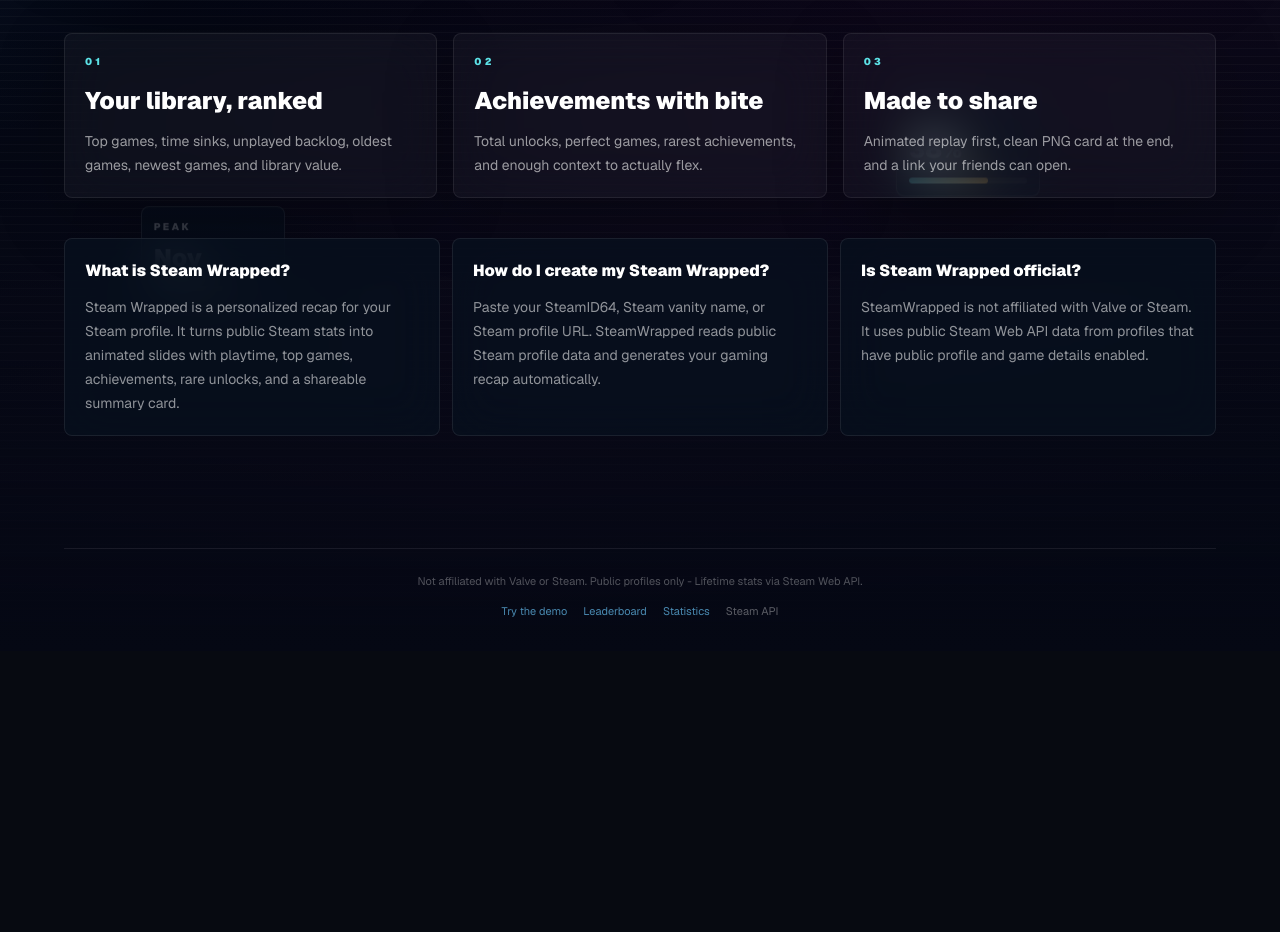
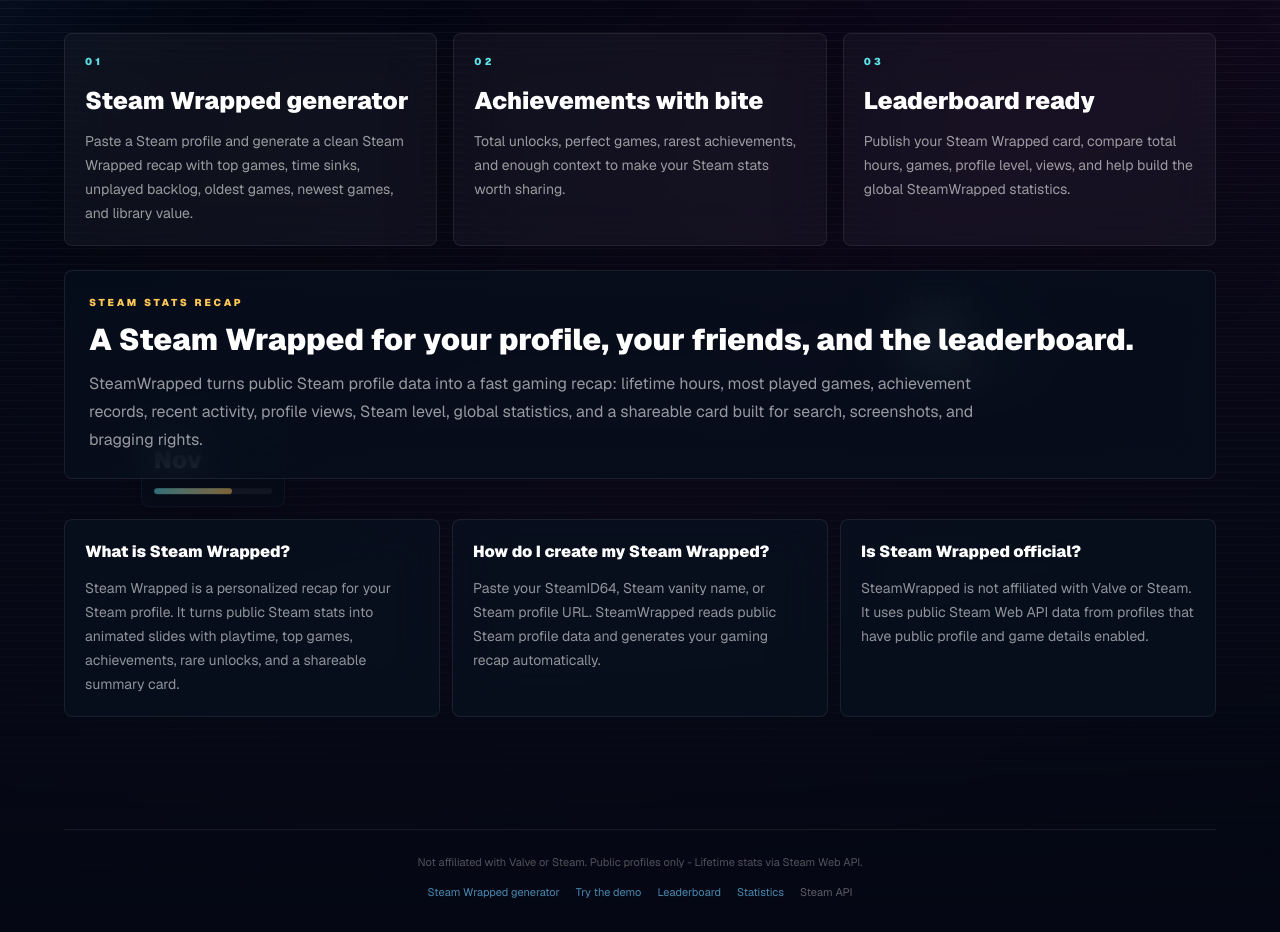
Before and after one commit to whynotzr/steamwrapped, a Next.js app: page /steam-wrapped in a window 1280 px wide. Shown: the part 920-1852 px from the top of the page. Before the commit the page ends 1571 px from the top, so only its background shows below. Built offline with nearby package versions, Linux system fonts and the light colour scheme; no server answers.

Commit message:
Strengthen Steam Wrapped SEO signals

```diff
--- a/src/app/layout.tsx
+++ b/src/app/layout.tsx
@@ -23,11 +23,11 @@
       }
     : {}),
   title: {
-    default: "Steam Wrapped - Your gaming life, exposed",
+    default: "Steam Wrapped - Steam stats recap and leaderboard",
     template: "%s | SteamWrapped",
   },
   description:
-    "Create your Steam Wrapped in one click: lifetime Steam stats, top games, gaming archetype, achievements, and a shareable PNG card.",
+    "Create your Steam Wrapped in one click: lifetime Steam stats, top games, achievements, rare unlocks, gaming leaderboard, and a shareable PNG recap card.",
   keywords: [
     "Steam Wrapped",
     "SteamWrapped",
@@ -35,6 +35,8 @@
     "Steam recap",
     "gaming wrapped",
     "Steam profile stats",
+    "Steam Wrapped generator",
+    "Steam Wrapped leaderboard",
   ],
   alternates: {
     canonical: "/",
@@ -52,15 +54,26 @@
   openGraph: {
     type: "website",
     siteName: "SteamWrapped",
-    title: "Steam Wrapped - Your gaming life, exposed",
+    title: "Steam Wrapped - Steam stats recap and leaderboard",
     description:
-      "Create Spotify Wrapped-style Steam slides. Paste your SteamID64 or profile URL.",
+      "Create a Steam Wrapped recap from your Steam profile with lifetime stats, top games, achievements, leaderboards, and a shareable card.",
     locale: "en_US",
+    url: "/",
+    images: [
+      {
+        url: "/opengraph-image",
+        width: 1200,
+        height: 630,
+        alt: "Steam Wrapped profile recap",
+      },
+    ],
   },
   twitter: {
     card: "summary_large_image",
-    title: "Steam Wrapped",
-    description: "Create your Steam gaming recap in animated slides.",
+    title: "Steam Wrapped - Steam stats recap",
+    description:
+      "Create your Steam Wrapped and compare your Steam stats on the leaderboard.",
+    images: ["/opengraph-image"],
   },
 };
 
--- a/src/app/page.tsx
+++ b/src/app/page.tsx
@@ -3,22 +3,24 @@
 import { getSiteUrl } from "@/lib/site-url";
 
 export const metadata: Metadata = {
-  title: "Steam Wrapped - Create your Steam gaming recap",
+  title: "Steam Wrapped - Create your Steam stats recap",
   description:
-    "Create your Steam Wrapped from your Steam profile. See lifetime Steam stats, top games, achievements, rare unlocks, and a shareable recap card.",
+    "Create your Steam Wrapped from your Steam profile. See lifetime Steam stats, top games, achievements, rare unlocks, leaderboard rankings, and a shareable recap card.",
   alternates: {
     canonical: "/",
   },
   openGraph: {
-    title: "Steam Wrapped - Create your Steam gaming recap",
+    title: "Steam Wrapped - Create your Steam stats recap",
     description:
-      "Paste your Steam profile and generate animated Steam Wrapped slides with lifetime stats, top games, achievements, and a shareable card.",
+      "Paste your Steam profile and generate animated Steam Wrapped slides with lifetime stats, top games, achievements, leaderboards, and a shareable card.",
     url: "/",
   },
   twitter: {
+    card: "summary_large_image",
     title: "Steam Wrapped",
     description:
       "Create your Steam Wrapped from your Steam profile and share your gaming recap.",
+    images: ["/opengraph-image"],
   },
 };
 
@@ -59,10 +61,22 @@
   name: "Steam Wrapped",
   alternateName: "SteamWrapped",
   url: getSiteUrl(),
+  sameAs: [`${getSiteUrl()}/steam-wrapped`],
   applicationCategory: "EntertainmentApplication",
   operatingSystem: "Web",
   description:
-    "Create your Steam Wrapped from your Steam profile with lifetime Steam stats, top games, achievements, and a shareable recap card.",
+    "Create your Steam Wrapped from your Steam profile with lifetime Steam stats, top games, achievements, leaderboard rankings, and a shareable recap card.",
+};
+
+const webSiteJsonLd = {
+  "@context": "https://schema.org",
+  "@type": "WebSite",
+  name: "Steam Wrapped",
+  alternateName: "SteamWrapped",
+  url: getSiteUrl(),
+  inLanguage: "en",
+  description:
+    "Steam Wrapped is a Steam stats recap generator with profile cards, leaderboards, and global community statistics.",
 };
 
 export default async function Home({
@@ -83,6 +97,12 @@
           __html: JSON.stringify(webApplicationJsonLd),
         }}
       />
+      <script
+        type="application/ld+json"
+        dangerouslySetInnerHTML={{
+          __html: JSON.stringify(webSiteJsonLd),
+        }}
+      />
       <LandingPage hasError={params.error === "auth_failed"} />
     </>
   );
--- a/src/app/steam-wrapped/page.tsx
+++ b/src/app/steam-wrapped/page.tsx
@@ -5,20 +5,22 @@
 export const metadata: Metadata = {
   title: "Steam Wrapped - Generate your Steam stats recap",
   description:
-    "Generate a Steam Wrapped recap from your Steam profile with lifetime playtime, top games, achievements, rare unlocks, and a shareable card.",
+    "Generate a Steam Wrapped recap from your Steam profile with lifetime playtime, top games, achievements, rare unlocks, leaderboard rankings, and a shareable card.",
   alternates: {
     canonical: "/steam-wrapped",
   },
   openGraph: {
     title: "Steam Wrapped - Generate your Steam stats recap",
     description:
-      "Create animated Steam Wrapped slides from your public Steam profile.",
+      "Create animated Steam Wrapped slides from your public Steam profile and compare your stats on the leaderboard.",
     url: "/steam-wrapped",
   },
   twitter: {
+    card: "summary_large_image",
     title: "Steam Wrapped",
     description:
       "Generate your Steam Wrapped recap from your Steam profile.",
+    images: ["/opengraph-image"],
   },
 };
 
@@ -28,7 +30,7 @@
   name: "Steam Wrapped",
   url: `${getSiteUrl()}/steam-wrapped`,
   description:
-    "Generate a Steam Wrapped recap from your Steam profile with lifetime Steam stats, top games, achievements, and a shareable card.",
+    "Generate a Steam Wrapped recap from your Steam profile with lifetime Steam stats, top games, achievements, leaderboard rankings, and a shareable card.",
   isPartOf: {
     "@type": "WebSite",
     name: "SteamWrapped",
--- a/src/components/home/LandingPage.tsx
+++ b/src/components/home/LandingPage.tsx
@@ -22,18 +22,18 @@
 const FEATURE_ROWS = [
   {
     kicker: "01",
-    title: "Your library, ranked",
-    text: "Top games, time sinks, unplayed backlog, oldest games, newest games, and library value.",
+    title: "Steam Wrapped generator",
+    text: "Paste a Steam profile and generate a clean Steam Wrapped recap with top games, time sinks, unplayed backlog, oldest games, newest games, and library value.",
   },
   {
     kicker: "02",
     title: "Achievements with bite",
-    text: "Total unlocks, perfect games, rarest achievements, and enough context to actually flex.",
+    text: "Total unlocks, perfect games, rarest achievements, and enough context to make your Steam stats worth sharing.",
   },
   {
     kicker: "03",
-    title: "Made to share",
-    text: "Animated replay first, clean PNG card at the end, and a link your friends can open.",
+    title: "Leaderboard ready",
+    text: "Publish your Steam Wrapped card, compare total hours, games, profile level, views, and help build the global SteamWrapped statistics.",
   },
 ];
 
@@ -236,6 +236,22 @@
             ))}
           </div>
 
+          <section className="mt-6 rounded-lg border border-white/[0.08] bg-[#07111f]/64 p-5 backdrop-blur-xl sm:p-6">
+            <p className="text-[10px] font-black uppercase tracking-[0.28em] text-[#ffc857]">
+              Steam stats recap
+            </p>
+            <h2 className="mt-3 text-2xl font-black text-white sm:text-3xl">
+              A Steam Wrapped for your profile, your friends, and the leaderboard.
+            </h2>
+            <p className="mt-3 max-w-4xl text-sm leading-7 text-white/58 sm:text-base">
+              SteamWrapped turns public Steam profile data into a fast gaming
+              recap: lifetime hours, most played games, achievement records,
+              recent activity, profile views, Steam level, global statistics,
+              and a shareable card built for search, screenshots, and bragging
+              rights.
+            </p>
+          </section>
+
           <div className="mt-10 grid gap-3 md:grid-cols-3">
             {FAQ_ITEMS.map((item) => (
               <article
--- a/src/components/home/SiteFooter.tsx
+++ b/src/components/home/SiteFooter.tsx
@@ -8,6 +8,12 @@
         stats via Steam Web API.
       </p>
       <div className="mt-3 flex flex-wrap items-center justify-center gap-x-4 gap-y-1 text-[11px]">
+        <Link
+          href="/steam-wrapped"
+          className="text-[#66c0f4]/70 hover:text-[#66c0f4]"
+        >
+          Steam Wrapped generator
+        </Link>
         <Link href="/u/demo" className="text-[#66c0f4]/70 hover:text-[#66c0f4]">
           Try the demo
         </Link>
```
